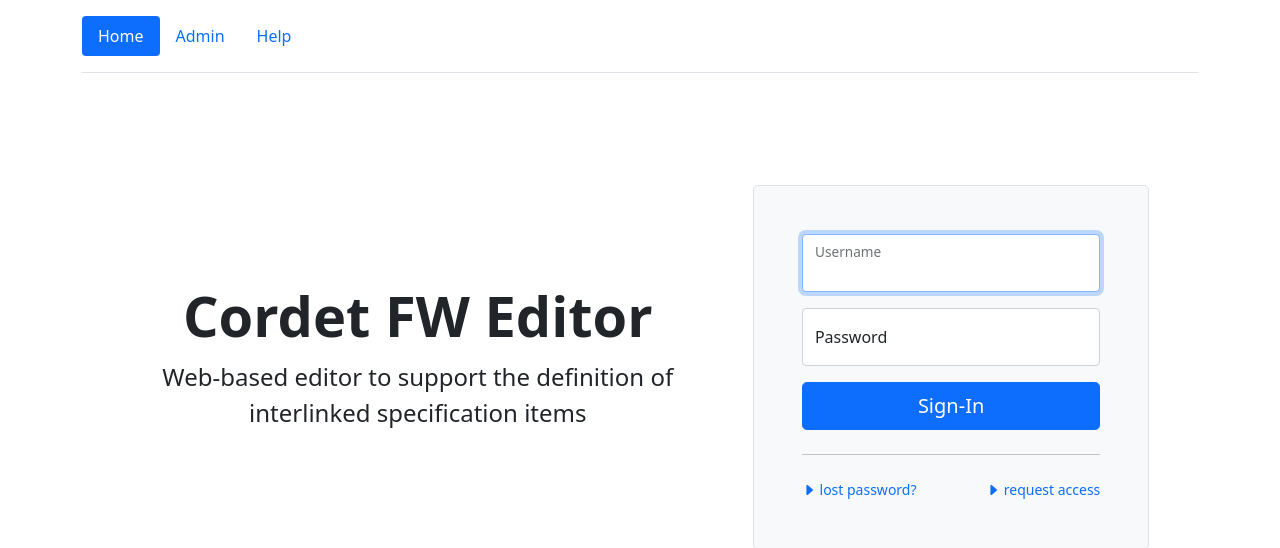
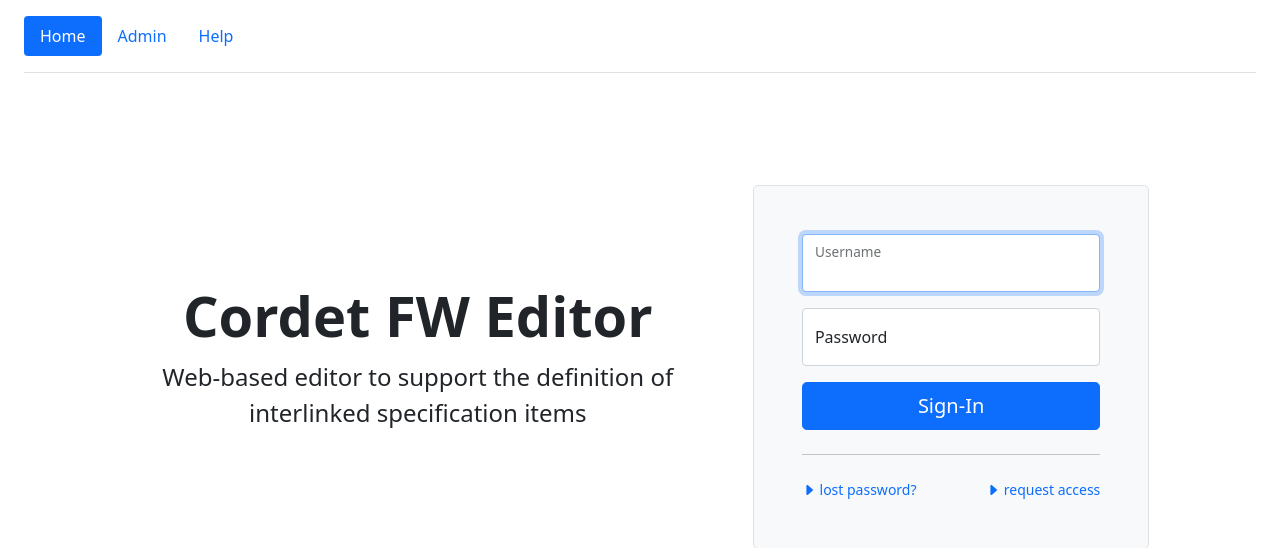
Before and after one commit to pnp-software/cordetfw_editor, a Django app: page /editor/ in a window 1280 px wide. Shown: the top 548 px of the page. Run offline with Django 3.2, Linux system fonts and the light colour scheme; data that the repository does not hold is empty; parts of the project's set-up code (start-up, migrations or seed data) failed here and were passed over; some libraries are stand-ins or nearby versions.

Commit message:
increased x margin in list_spec_items and same for header/footer #60

```diff
--- a/editor/templates/base_generic_bootstrap5.html
+++ b/editor/templates/base_generic_bootstrap5.html
@@ -13,7 +13,7 @@
     </head>
     <body class="d-flex flex-column min-vh-100">
 
-        <header class="container">
+        <header class="container-fluid px-md-4">
             <nav class="d-flex flex-wrap align-items-center justify-content-center justify-content-md-between py-3 mb-3 border-bottom">
                 <ul class="nav nav-pills">
                     <li class="nav-item">
@@ -100,7 +100,7 @@
             {% block content %}{% endblock %}
         </main>
 
-        <div class="container">
+        <div class="container-fluid px-md-4">
             <footer class="py-3 my-4 border-top">
                 <p class="text-center text-muted">© 2022
                     <a class="link-primary text-decoration-none"
--- a/editor/templates/list_spec_items.html
+++ b/editor/templates/list_spec_items.html
@@ -3,7 +3,7 @@
 {% load ref_filters %}
 
 {% block content %}
-<div class="container nav-scroller mb-3">
+<div class="container-fluid px-md-4 nav-scroller mb-3">
     <nav class="nav nav-underline">
         {% if history %}
         <div class="nav-link disabled">
@@ -101,7 +101,7 @@
     </nav>
 </div>
 
-<div class="container-fluid">
+<div class="container-fluid px-md-4">
     <table class="table table-hover">
         <thead>
             <tr>
```
